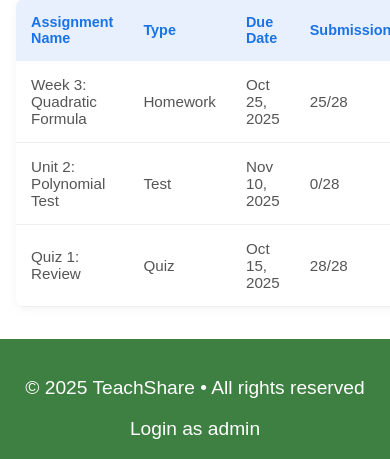
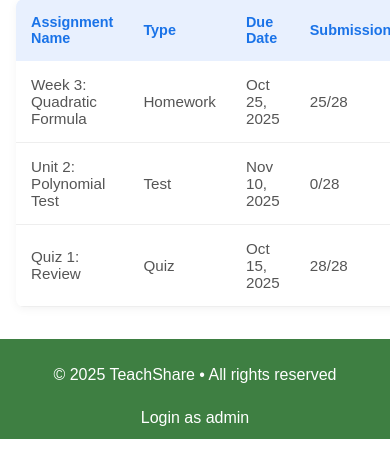
Before and after one commit to Erik-Jashari/School-Managment-System, a PHP site: page /Assignments.html in a window 390 px wide; the page is wider, and only the part inside the window is pictured. Shown: the part 472-931 px from the top of that part. Run offline with PHP 8.4, Linux system fonts and the light colour scheme.

Commit message:
Minor code cleanup and fixing some code to work as intended

```diff
--- a/CSS/Assignments.css
+++ b/CSS/Assignments.css
@@ -125,24 +125,24 @@
 
 /* Modal Styles */
 .modal {
-    display: none; /* Hidden by default */
+    display: none;
     position: fixed;
-    z-index: 1000; /* Sit on top */
+    z-index: 1000;
     left: 0;
     top: 0;
     width: 100%;
     height: 100%;
     overflow: auto;
-    background-color: rgba(0,0,0,0.4); /* Black w/ opacity */
+    background-color: rgba(0,0,0,0.4);
 }
 
 .modal-content {
     background-color: #fefefe;
-    margin: 10% auto; /* 10% from the top and centered */
+    margin: 10% auto;
     padding: 30px;
     border: 1px solid #888;
     width: 90%;
-    max-width: 600px; /* Max width for a nice form */
+    max-width: 600px;
     border-radius: 10px;
     position: relative;
     box-shadow: 0 4px 15px rgba(0,0,0,0.2);
@@ -183,7 +183,7 @@
     padding: 10px;
     border: 1px solid #ccc;
     border-radius: 4px;
-    box-sizing: border-box; /* Important for padding and width */
+    box-sizing: border-box;
 }
 
 .form-row {
@@ -195,7 +195,7 @@
 }
 /* Modal Styling for the large grading view */
 .large-modal {
-    max-width: 900px; /* Wider modal for the table */
+    max-width: 900px;
 }
 .grading-meta {
     margin-top: -10px;
--- a/CSS/Global.css
+++ b/CSS/Global.css
@@ -189,20 +189,16 @@ body {
 /* FOOTER */
 footer {
     margin-top: auto;
-    padding: 1.6rem 1.1rem;
+    padding: 1rem 1rem;
     background-color: #0f6015cd;
     color: white;
     text-align: center;
-<<<<<<< HEAD
-    font-size: 1rem;
-=======
-    font-size: 0.9rem;
->>>>>>> f9b6e1c779349be5b8dd5e4fcbb43ba6a9d52dce
+    font-size: 1.2rem;
     display: flex;
-    justify-content: space-evenly;
+    justify-content: space-between;
     align-items: center;
     flex-wrap: wrap;
-    gap: 1.5rem;
+    gap: 0.8rem;
 }
 
 /*Admin link */
@@ -222,9 +218,9 @@ footer {
 /* Tablet Footer */
 @media (max-width: 768px) {
     footer {
-        padding: 1.5rem 1rem;
-        font-size: 1.4rem;
-        gap: 1rem;
+        padding: 1rem 0.8rem;
+        font-size: 1.1rem;
+        gap: 0.6rem;
     }
 }
 
@@ -232,9 +228,9 @@ footer {
 @media (max-width: 480px) {
     footer {
         flex-direction: column;
-        padding: 1.2rem 0.8rem;
-        font-size: 1.2rem;
-        gap: 0.8rem;
+        padding: 0.7rem 0.5rem;
+        font-size: 1rem;
+        gap: 0.6rem;
     }
 
     .admin-link {
```
Also changed, not shown: CSS/About.css (+10 -1 lines).
